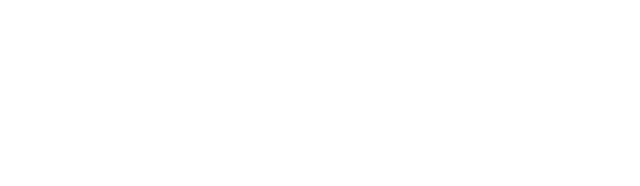
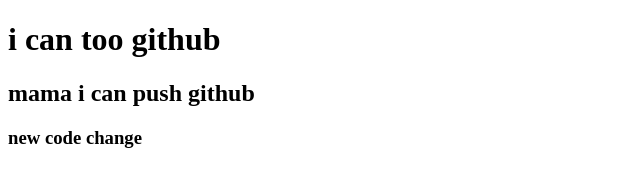
Before and after one commit to rnadim/my-second-repo-, a plain HTML site: page index.html in a window 1280 px wide. Shown: the whole page, without its empty margins (0-640 px from the left). Drawn offline with Linux system fonts and the light colour scheme.

Commit message:
added header

```diff
--- a/index.html
+++ b/index.html
@@ -7,6 +7,10 @@
     <title>MY SECOND REPo</title>
 </head>
 <body>
+    <h1>i can too github</h1>
+
+    <h2>mama i can push github</h2>
+    <h3>new code change</h3>
 
 </body>
 </html>
```
